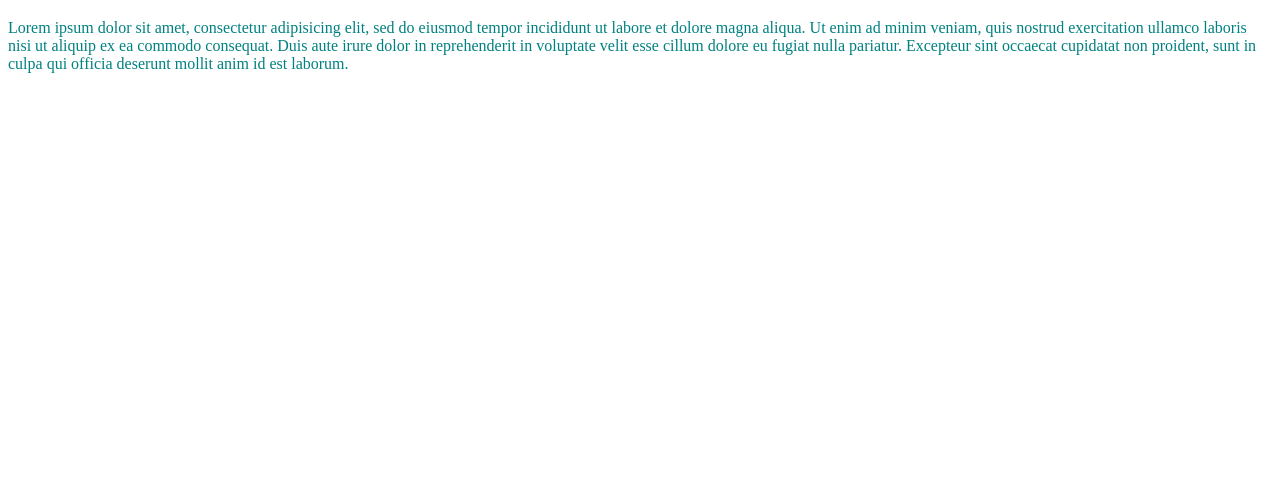
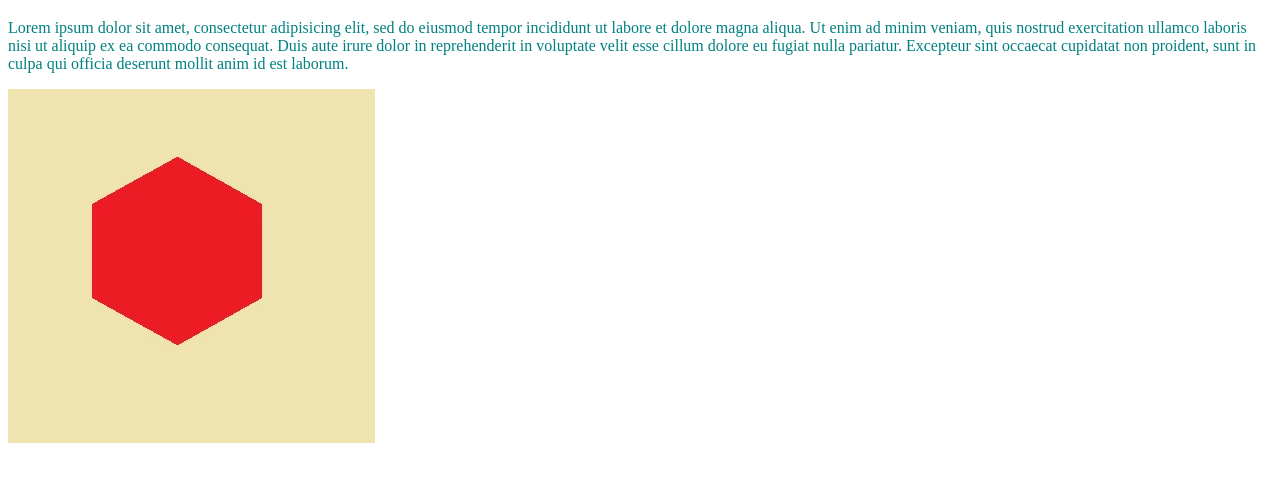
Before and after one commit to DMushtaq/kict, a plain HTML site: page index.html in a window 1280 px wide. Shown: the part 61-542 px from the top of the page. Drawn offline with Linux system fonts and the light colour scheme.

Commit message:
upload img

```diff
--- a/index.html
+++ b/index.html
@@ -14,5 +14,6 @@
 	consequat. Duis aute irure dolor in reprehenderit in voluptate velit esse
 	cillum dolore eu fugiat nulla pariatur. Excepteur sint occaecat cupidatat non
 	proident, sunt in culpa qui officia deserunt mollit anim id est laborum.</p>
+	<img src="daw.jpg">
 </body>
 </html>
```
Also changed, not shown: daw.jpg (added).
